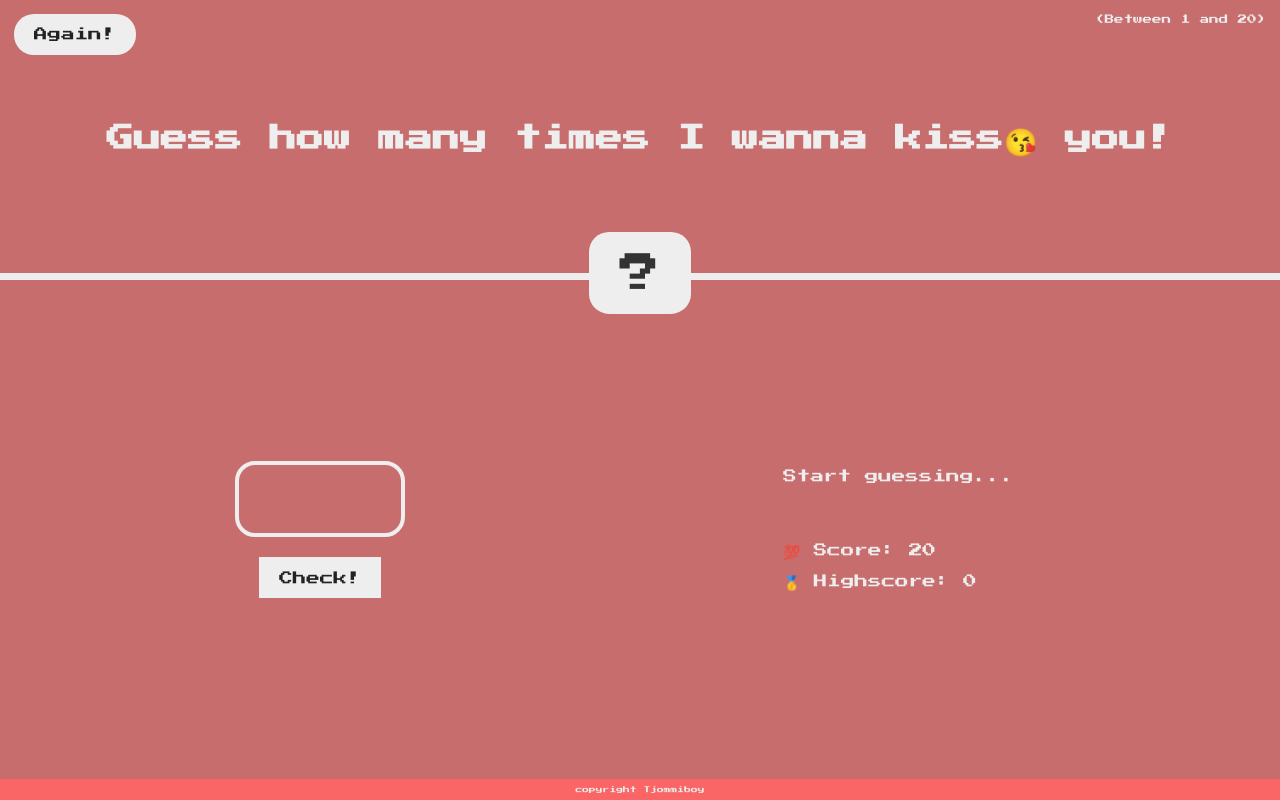
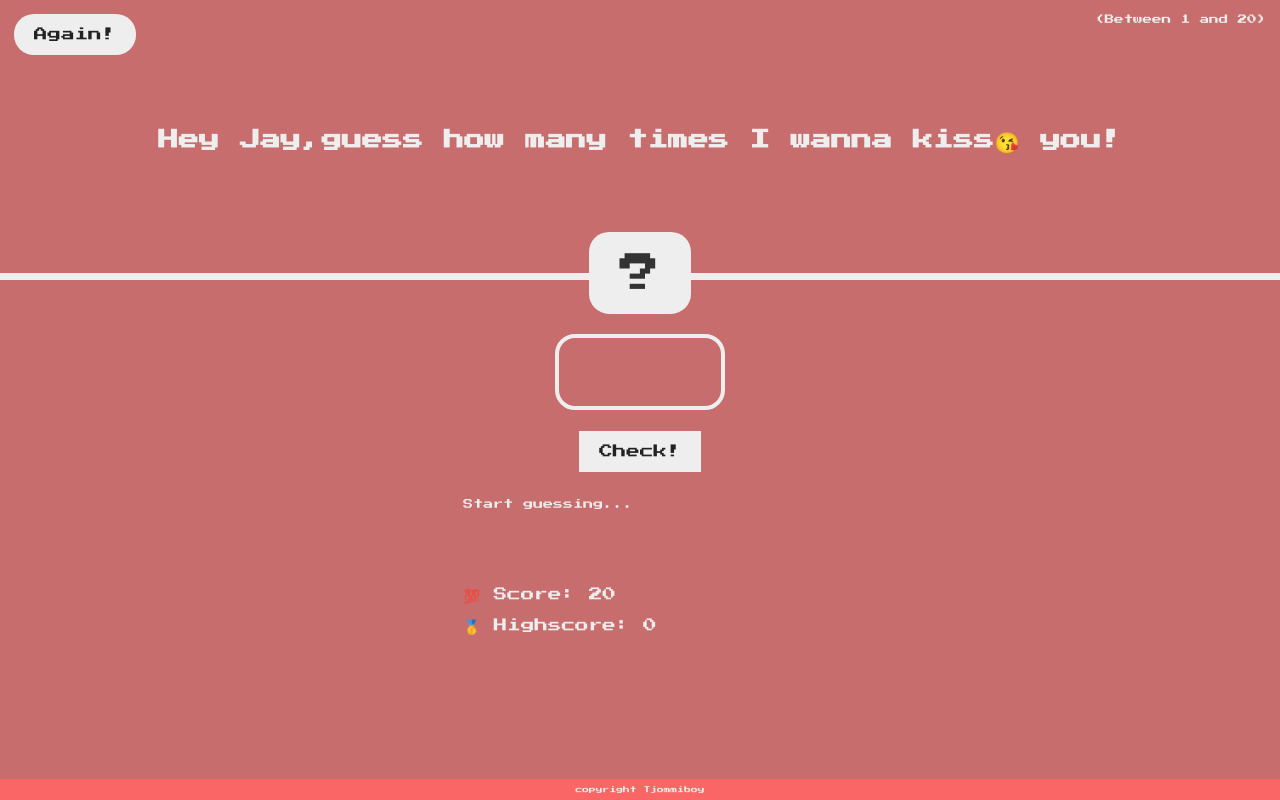
Before and after one commit to Tjommiboy/KISSing_Machine, a plain HTML site: page index.html in a window 1280 px wide. Drawn offline with Linux system fonts and the light colour scheme.

Commit message:
adds new changes

```diff
--- a/index.html
+++ b/index.html
@@ -5,17 +5,18 @@
     <meta name="viewport" content="width=device-width, initial-scale=1.0" />
     <meta http-equiv="X-UA-Compatible" content="ie=edge" />
     <link rel="stylesheet" href="style.css" />
-    <title>Guess My Number!</title>
+    <title>Kissing Machine!</title>
   </head>
   <body>
     <div class="container">
       <header>
-        <h1>Guess how many times I wanna kiss😘 you!</h1>
+        <h1>Hey Jay,guess how many times I wanna kiss😘 you!</h1>
         <p class="between">(Between 1 and 20)</p>
         <button class="btn again">Again!</button>
         <div class="number">?</div>
       </header>
       <main>
+        <div class="stackontop">
           <section class="left">
             <input type="number" class="guess" />
             <button class="btn check">Check!</button>
@@ -27,6 +28,7 @@
               🥇 Highscore: <span class="highscore">0</span>
             </p>
           </section>
+        </div>
       </main>
       <footer>
         <p class="copywrite">copyright Tjommiboy</p>
--- a/style.css
+++ b/style.css
@@ -62,7 +62,7 @@ main {
 
 /* ELEMENTS STYLE */
 h1 {
-  font-size: 4rem;
+  font-size: 3rem;
   text-align: center;
   position: absolute;
   width: 100%;
@@ -121,15 +121,18 @@ h1 {
   font-family: inherit;
   padding: 2rem 3rem;
   cursor: pointer;
+  margin-bottom: 4rem;
 }
 
 .btn:hover {
   background-color: #ccc;
+  margin-bottom: 2rem;
 }
 
 .message {
-  margin-bottom: 8rem;
+  margin-bottom: 10rem;
   height: 3rem;
+  font-size: x-small;
 }
 
 .label-score {
@@ -145,6 +148,14 @@ h1 {
 main {
   flex: 1;
 }
+.stackontop {
+  display: flex;
+  flex-direction: column; /* Stack items vertically */
+  align-items: center; /* Center items horizontally */
+  justify-content: center;
+  margin-top: -90px;
+}
+
 .copywrite {
   text-align: center;
   padding: 1em;
```
Lines whose indentation alone changed are shown as unchanged.
